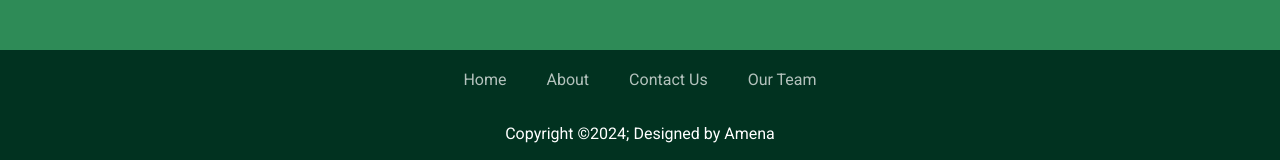
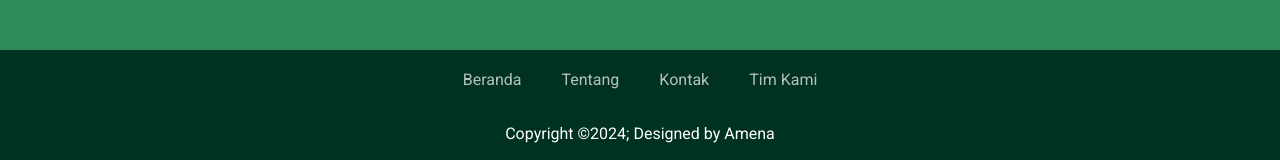
Before and after one commit to megaOctav/amenazoo, a plain HTML site: page index.html in a window 1280 px wide. Shown: the part 2610-2770 px from the top of the page. Drawn offline with nearby package versions, Linux system fonts and the light colour scheme.

Commit message:
web commit

```diff
--- a/index.html
+++ b/index.html
@@ -36,7 +36,8 @@
             <a href="https://www.instagram.com/blaeivy._?igsh=MTUyeWE4bjBtOWVibQ==" target="_blank"><i class="fa-brands fa-instagram"></i></a>
             <a href="https://x.com/asahiyamazoo1?t=YKLRAGGeX-MddQrTx1_1YA&s=09" target="_blank"><i class="fa-brands fa-x-twitter"></i></a>
             <a href="https://youtu.be/1-1TYYIggAE?si=YOl6cQHrGFiTWfdq" target="_blank"><i class="fa-brands fa-youtube"></i></a>
-        </form>
+        </div>
+    </form>
         <span class="beranda-imgHover"></span>
     </section>
 
@@ -149,10 +150,10 @@
         <div class="footercontain">
         <div class="footerNav">
             <ul>
-                <li><a href="">Home</a></li>
-                <li><a href="">About</a></li>
-                <li><a href="">Contact Us</a></li>
-                <li><a href="">Our Team</a></li>
+                <li><a href="">Beranda</a></li>
+                <li><a href="">Tentang</a></li>
+                <li><a href="">Kontak</a></li>
+                <li><a href="">Tim Kami</a></li>
             </ul>
         </div>
         </div>
```
